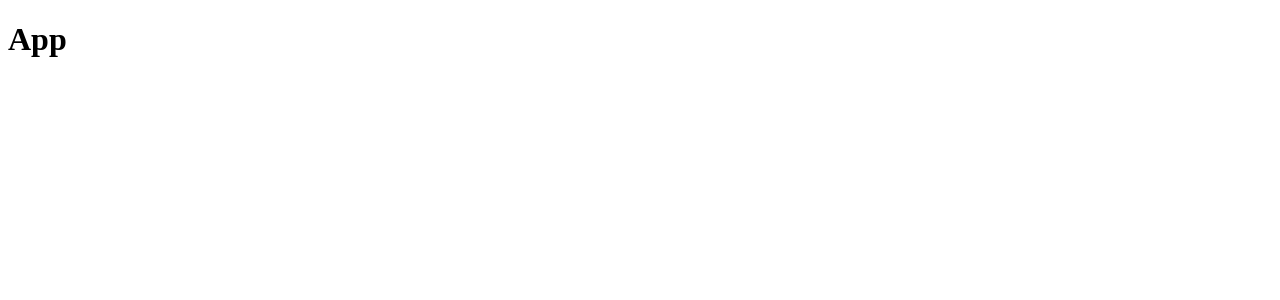
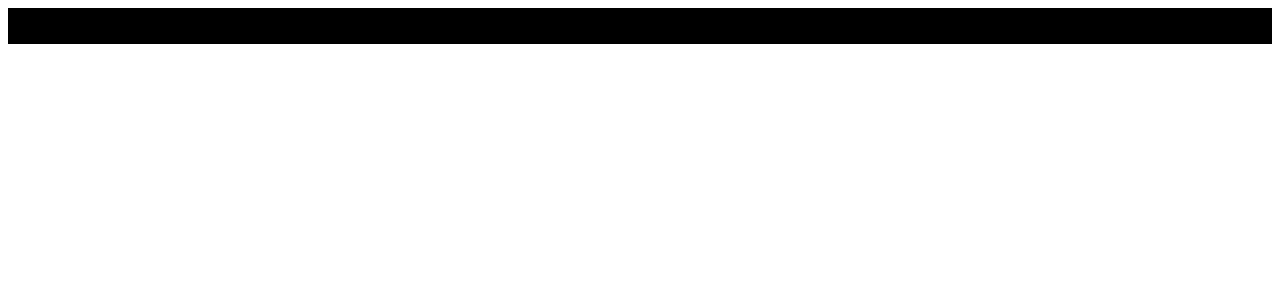
Before and after one commit to ali2177/youtube-clone-app, a React (Create React App) app: page /channel/1 in a window 1280 px wide. Shown: the top 300 px of the page. Built offline with nearby package versions, Linux system fonts and the light colour scheme.

Commit message:
sctructuring components

```diff
--- a/src/App.js
+++ b/src/App.js
@@ -1,12 +1,25 @@
 import React from "react";
 import { BrowserRouter, Routes, Route } from "react-router-dom";
 import { Box } from "@mui/material";
+import Navbar from "./component/Navbar";
+import Feed from "./component/Feed";
+import VideoDetail from "./component/VideoDetail";
+import ChannelDetail from "./component/ChannelDetail";
+import SearchFeed from "./component/SearchFeed";
 
 const App = () => {
   return (
-    <div>
-      <h1>App</h1>
-    </div>
+    <BrowserRouter>
+      <Box sx={{ backgroundColor: "#000" }}>
+        <Navbar />
+        <Routes>
+          <Route path="/" exact element={<Feed />} />
+          <Route path="/video/:id" exact element={<VideoDetail />} />
+          <Route path="/channel/:id" exact element={<ChannelDetail />} />
+          <Route path="/search/:searchTerm" exact element={<SearchFeed />} />
+        </Routes>
+      </Box>
+    </BrowserRouter>
   );
 };
 
--- /dev/null
+++ b/src/component/ChannelDetail.jsx
@@ -0,0 +1,7 @@
+import React from "react";
+
+const ChannelDetail = () => {
+  return <div>ChannelDetail</div>;
+};
+
+export default ChannelDetail;
--- /dev/null
+++ b/src/component/Feed.jsx
@@ -0,0 +1,7 @@
+import React from "react";
+
+const Feed = () => {
+  return <div>Feed</div>;
+};
+
+export default Feed;
--- /dev/null
+++ b/src/component/Navbar.jsx
@@ -0,0 +1,5 @@
+const Navbar = () => {
+  return <div>Navbar</div>;
+};
+
+export default Navbar;
--- /dev/null
+++ b/src/component/SearchFeed.jsx
@@ -0,0 +1,7 @@
+import React from "react";
+
+const SearchFeed = () => {
+  return <div>SearchFeed</div>;
+};
+
+export default SearchFeed;
--- /dev/null
+++ b/src/component/VideoDetail.jsx
@@ -0,0 +1,7 @@
+import React from "react";
+
+const VideoDetail = () => {
+  return <div>VideoDetail</div>;
+};
+
+export default VideoDetail;
```
